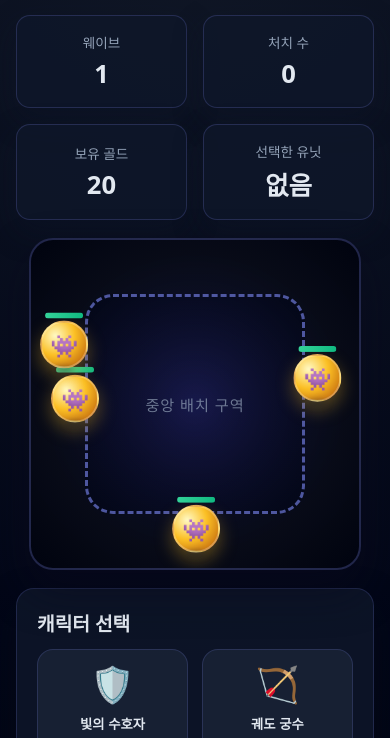
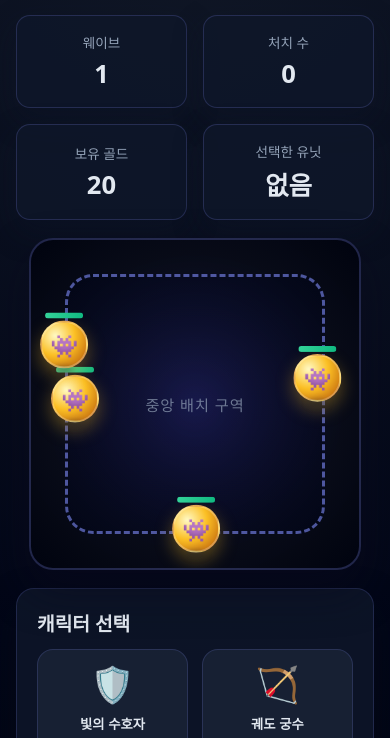
Before and after one commit to stardust-note/project, a website built with Vite: page index.html in a window 390 px wide. Shown: the part 90-828 px from the top of the page. Built offline with nearby package versions, Linux system fonts and the light colour scheme.

Commit message:
Expand central placement zone

```diff
--- a/src/style.css
+++ b/src/style.css
@@ -102,10 +102,10 @@ body {
   position: absolute;
   left: 50%;
   top: 50%;
-  width: min(82%, 320px);
-  height: min(88%, 360px);
-  max-width: 360px;
-  max-height: 420px;
+  width: min(90%, 380px);
+  height: min(92%, 420px);
+  max-width: 420px;
+  max-height: 460px;
   border-radius: 28px;
   border: 3px dashed rgba(129, 140, 248, 0.6);
   transform: translate(-50%, -50%);
@@ -368,8 +368,10 @@ body {
   }
 
   #center-zone {
-    width: min(82%, 220px);
-    height: min(82%, 220px);
+    width: min(90%, 260px);
+    height: min(90%, 260px);
+    max-width: 280px;
+    max-height: 300px;
     padding: 18px;
   }
 
```
